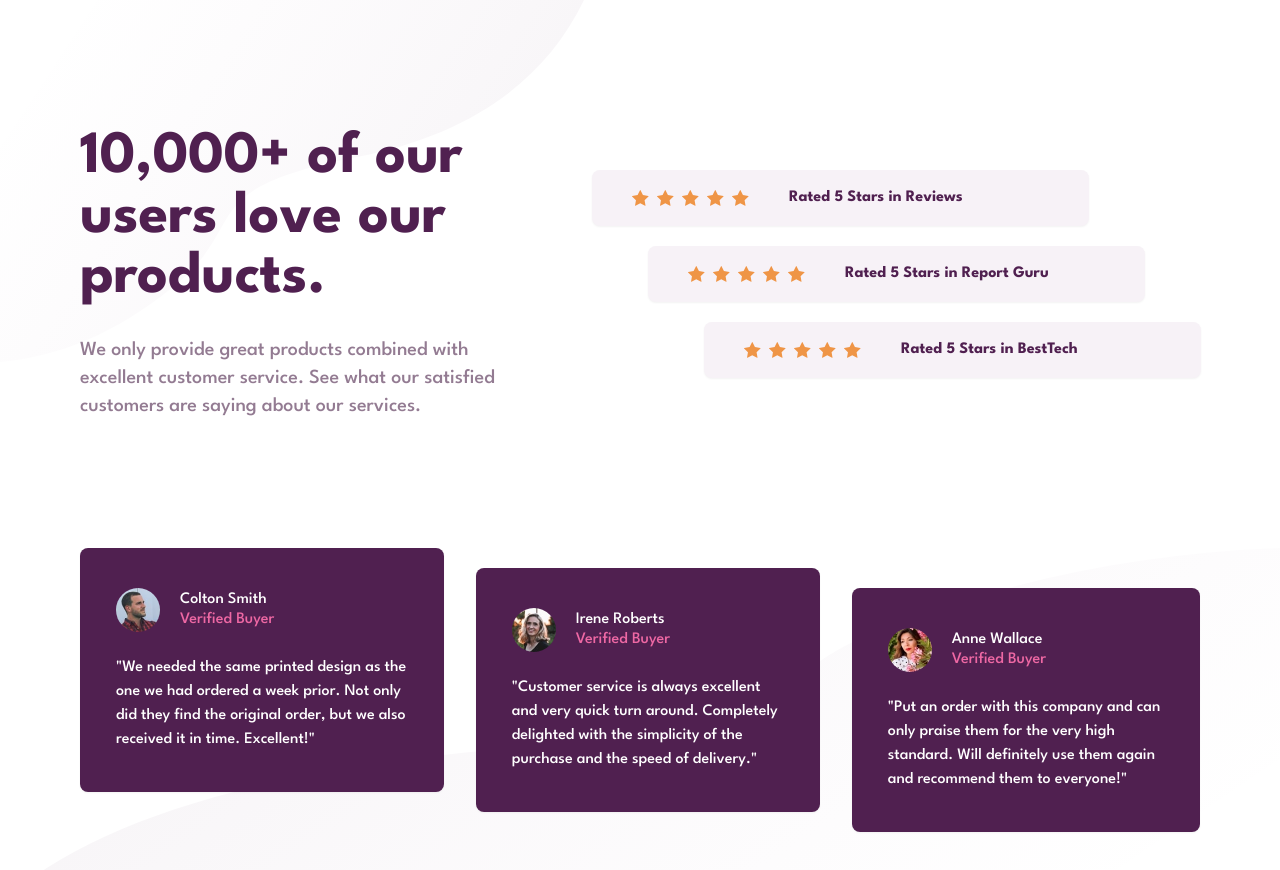
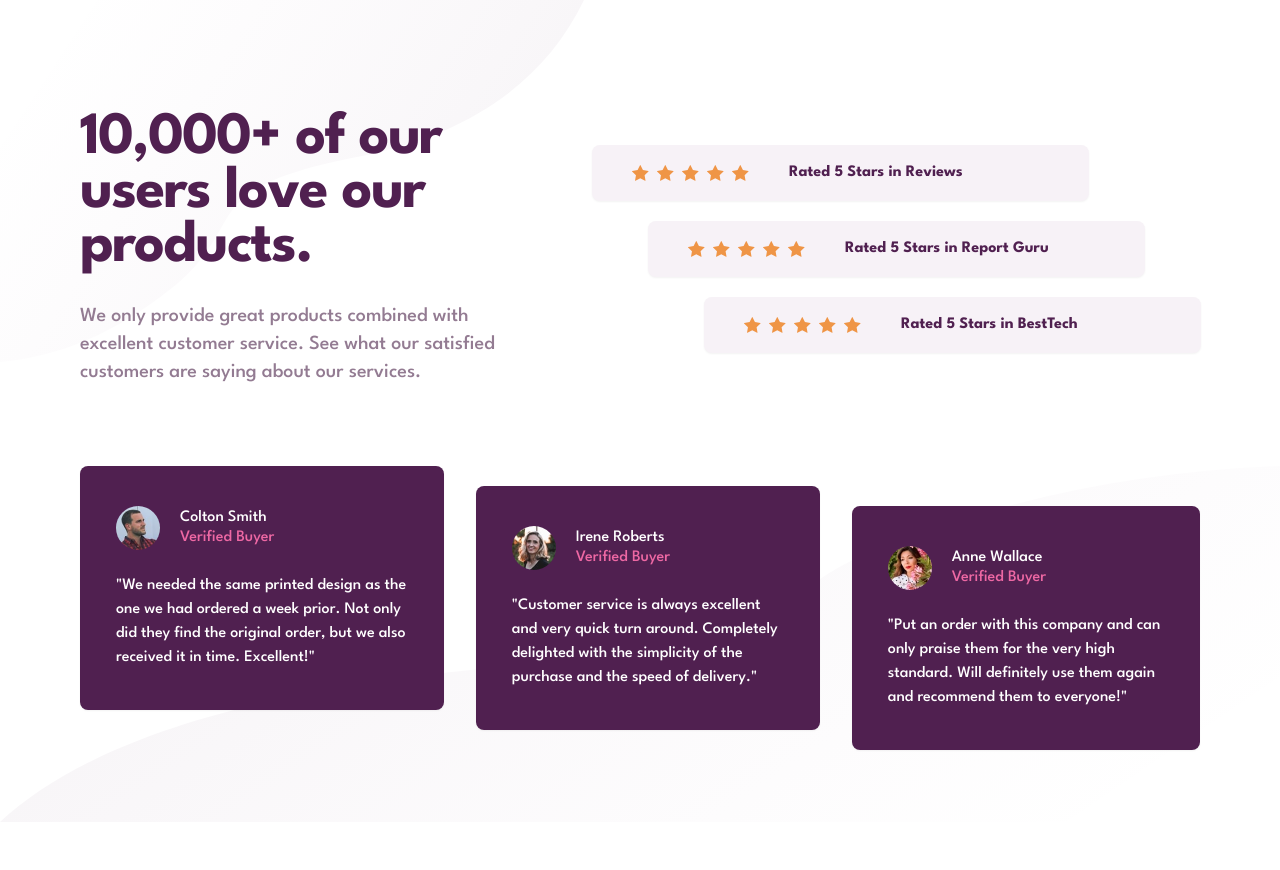
Before and after one commit to dragi-ns/social-proof-section, a website: page index.html in a window 1280 px wide. After the commit the page ends 822 px from the top, so only its background shows below. Drawn offline with Linux system fonts and the light colour scheme.

Commit message:
Update style

```diff
--- a/index.html
+++ b/index.html
@@ -18,11 +18,11 @@
         class="bg-pattern-top-mobile lg:bg-pattern-top-desktop bg-no-repeat bg-left-top text-center lg:text-left"
       >
         <div
-          class="container flex flex-col lg:flex-row lg:gap-x-8 xl:gap-x-16 2xl:gap-x-36 gap-y-10 py-20 lg:py-32"
+          class="container flex flex-col lg:flex-row lg:gap-x-8 xl:gap-x-16 2xl:gap-x-36 gap-y-10 py-10 lg:pt-28 lg:pb-20"
         >
           <div class="max-w-[80%] mx-auto lg:max-w-[40%] lg:mx-0">
             <h1
-              class="text-very-dark-magenta text-[2.5rem] leading-8 lg:text-5xl xl:text-6xl 2xl:text-[4.25rem] font-bold mb-7"
+              class="text-very-dark-magenta text-[2.5rem] leading-8 lg:text-5xl xl:text-6xl xl:leading-[0.9] xl:tracking-tight 2xl:text-[4.25rem] font-bold mb-7"
             >
               10,000+ of our users love our products.
             </h1>
```
Also changed, not shown: output/style.css.
